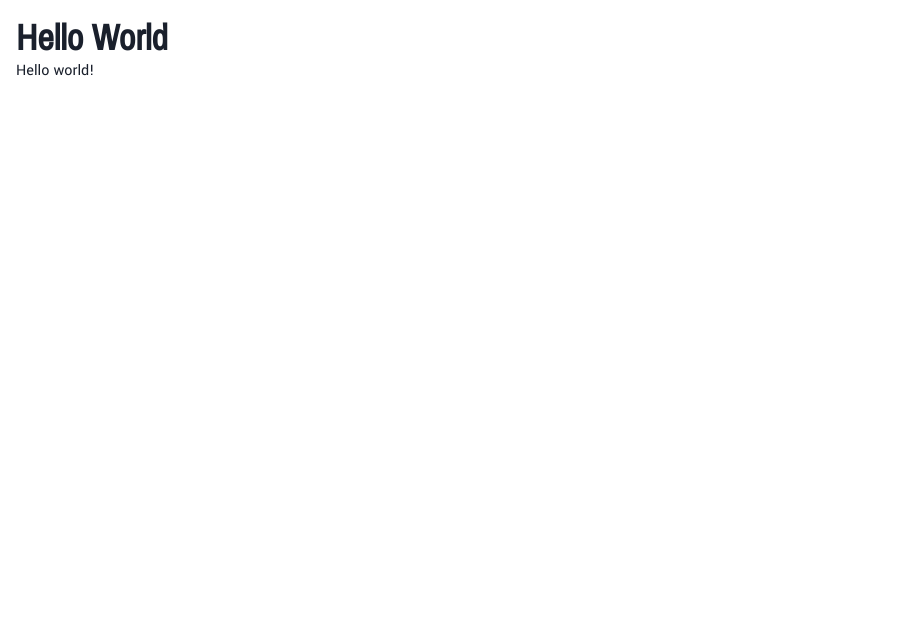
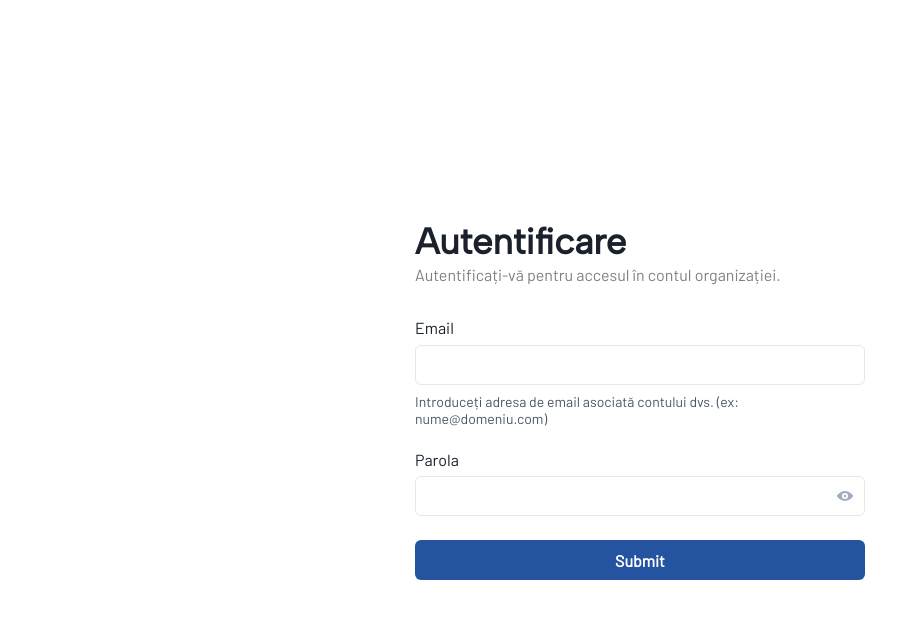
Before and after one commit to alexandertelecan/artisan, a React (Vite) app: page / in a window 1280 px wide. Shown: the top 618 px of the page, without its empty margins (0-911 px from the left). Built offline with nearby package versions, Linux system fonts and the light colour scheme.

Commit message:
added auth page

```diff
--- a/src/App.jsx
+++ b/src/App.jsx
@@ -1,13 +1,79 @@
-import { useState } from "react";
-import { Heading, Text } from "@chakra-ui/react";
+import { Box, Heading, Text, Flex, Button } from "@chakra-ui/react";
+import TextInput from "./components/form/TextInput";
+
+import { useForm } from "react-hook-form";
+import { yupResolver } from "@hookform/resolvers/yup";
+import * as yup from "yup";
+import regex from "../utils/regex";
+const loginSchema = yup
+  .object({
+    email: yup
+      .string()
+      .matches(
+        regex.email,
+        "Vă rugăm să introduceți o adresă de email validă. Formatul corect este nume@domeniu.com"
+      )
+      .required()
+      .typeError(
+        "Vă rugăm să introduceți o adresă de email validă. Formatul corect este nume@domeniu.com"
+      ),
+    password: yup
+      .string()
+      .matches(
+        regex.password,
+        "Parola trebuie să aibă minim 8 caractere, inclusiv cel puțin o literă mare și un număr."
+      )
+      .typeError(
+        "Parola trebuie să aibă minim 8 caractere, inclusiv cel puțin o literă mare și un număr."
+      ),
+  })
+  .required();
+
 function App() {
-  const [count, setCount] = useState(0);
-
+  const {
+    register,
+    handleSubmit,
+    formState: { errors },
+  } = useForm({
+    resolver: yupResolver(loginSchema),
+    mode: "onBlur",
+  });
+  console.log("Errors are: ", errors);
   return (
-    <>
-      <Heading>Hello World</Heading>
-      <Text>Hello world!</Text>
-    </>
+    <Flex
+      w="calc(100vw - 32px)"
+      h="calc(100vh - 32px)"
+      alignItems="center"
+      justifyContent="center"
+    >
+      <Box maxWidth="450px">
+        <Heading>Autentificare</Heading>
+        <Text color="gray" marginBottom="32px">
+          Autentificați-vă pentru accesul în contul organizației.
+        </Text>
+        <form onSubmit={handleSubmit((data) => console.log(data))} noValidate>
+          <TextInput
+            label="Email"
+            type="email"
+            error={errors["email"]}
+            name="email"
+            register={register}
+            helperText="Introduceți adresa de email asociată contului dvs. (ex: nume@domeniu.com)"
+            elementProps={{ marginBottom: "24px" }}
+          />
+          <TextInput
+            label="Parola"
+            type="password"
+            error={errors["password"]}
+            name="password"
+            register={register}
+          />
+          <Button type="submit" colorScheme="primary" w="100%">
+            Submit
+          </Button>
+        </form>
+      </Box>
+    </Flex>
   );
 }
 
--- /dev/null
+++ b/src/components/form/TextInput.jsx
@@ -0,0 +1,65 @@
+import React from "react";
+import {
+  FormControl,
+  FormLabel,
+  FormErrorMessage,
+  FormHelperText,
+  InputGroup,
+  InputRightElement,
+  Input,
+} from "@chakra-ui/react";
+import { ViewIcon, ViewOffIcon } from "@chakra-ui/icons";
+export default function TextInput({
+  error,
+  label,
+  helperText,
+  type,
+  name,
+  register,
+  elementProps,
+}) {
+  const [show, setShow] = React.useState(false);
+  const togglePasswordVisibility = () => {
+    setShow(!show);
+  };
+  return (
+    <FormControl isInvalid={error} marginBottom="24px" {...elementProps}>
+      <FormLabel>{label}</FormLabel>
+      <InputGroup>
+        <Input
+          type={
+            type === "password" && !show
+              ? "password"
+              : type === "password"
+              ? "text"
+              : type
+          }
+          name={name}
+          {...register(name)}
+        />
+        {type === "password" && (
+          <InputRightElement>
+            {!show ? (
+              <ViewIcon
+                cursor="pointer"
+                color="gray.400"
+                onClick={togglePasswordVisibility}
+              />
+            ) : (
+              <ViewOffIcon
+                cursor="pointer"
+                color="gray.400"
+                onClick={togglePasswordVisibility}
+              />
+            )}
+          </InputRightElement>
+        )}
+      </InputGroup>
+      {!error ? (
+        helperText && <FormHelperText>{helperText}</FormHelperText>
+      ) : (
+        <FormErrorMessage>{error?.message}</FormErrorMessage>
+      )}
+    </FormControl>
+  );
+}
--- a/src/main.jsx
+++ b/src/main.jsx
@@ -5,8 +5,8 @@ import "./index.css";
 import theme from "../theme/theme.js";
 import { ChakraProvider } from "@chakra-ui/react";
 import Layout from "./layouts/Layout.jsx";
-import "@fontsource/archivo-narrow";
-import "@fontsource/yantramanav";
+import "@fontsource/albert-sans";
+import "@fontsource/barlow";
 ReactDOM.createRoot(document.getElementById("root")).render(
   <React.StrictMode>
     <ChakraProvider theme={theme}>
--- a/theme/theme.js
+++ b/theme/theme.js
@@ -1,8 +1,8 @@
 import { extendTheme } from "@chakra-ui/react";
 const theme = extendTheme({
   fonts: {
-    heading: `'Archivo Narrow', sans-serif`,
-    body: `'Yantramanav', sans-serif`,
+    heading: `'Albert Sans', sans-serif`,
+    body: `'Barlow', sans-serif`,
   },
   colors: {
     primary: {
--- /dev/null
+++ b/utils/regex.js
@@ -0,0 +1,6 @@
+const regex = {
+  email: /^[a-zA-Z0-9._%+-]+@[a-zA-Z0-9.-]+\.[a-zA-Z]{2,}$/,
+  password: /^(?=.*[A-Z])(?=.*\d)[A-Za-z\d]{8,}$/,
+};
+
+export default regex;
```
Also changed, not shown: package.json (+7 -3 lines), src/Auth.jsx (added, +22 -0 lines), 1 other file (tests, documents, lock files or other folders).
